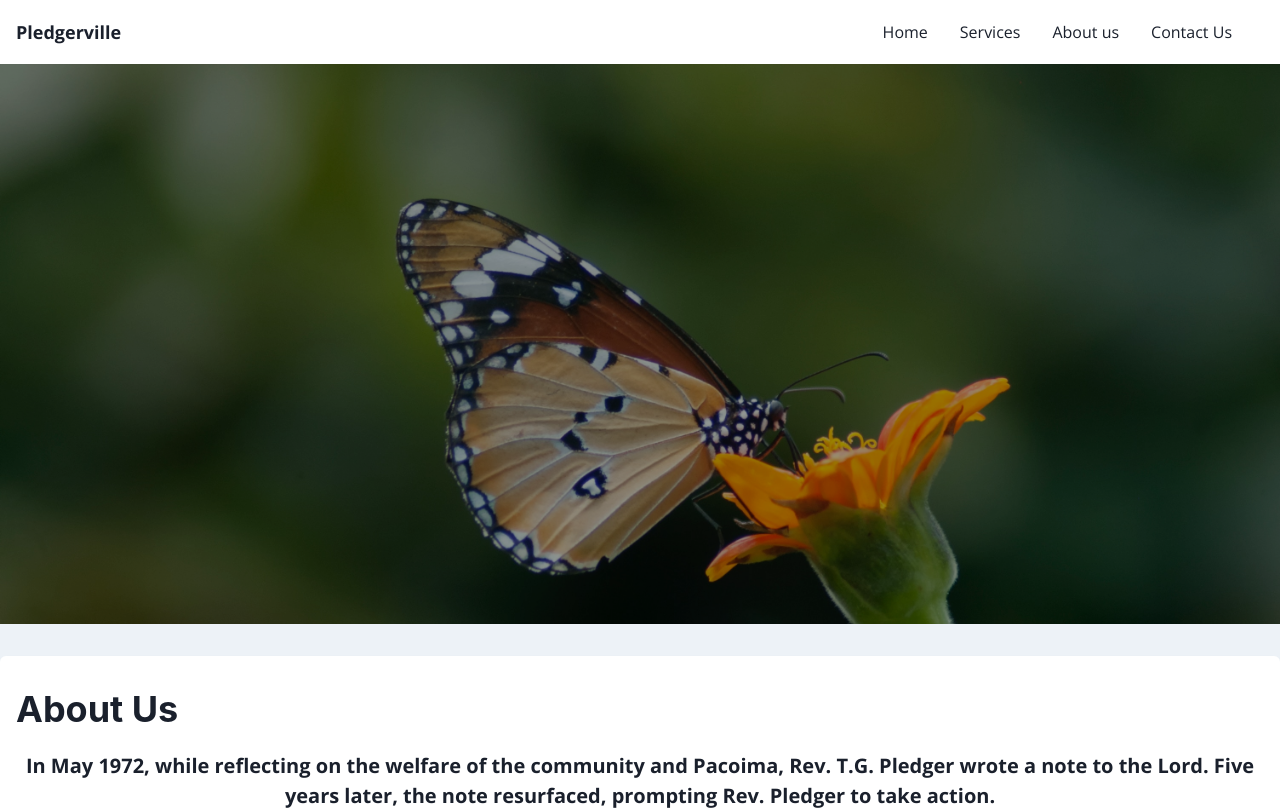
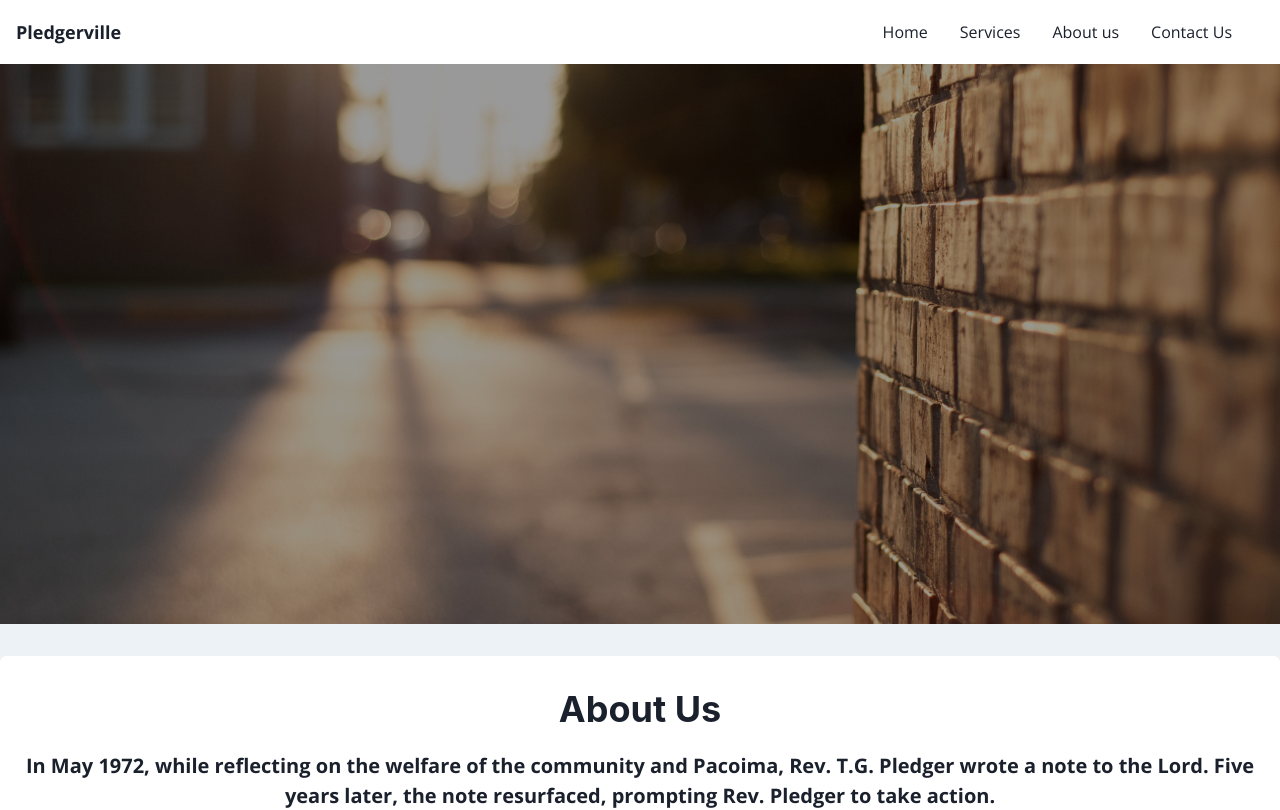
Before and after one commit to Pledgerville/next-app, a Next.js app: page /AboutPage in a window 1280 px wide. Shown: the top 810 px of the page. Built offline with nearby package versions, Linux system fonts and the light colour scheme.

Commit message:
format text

```diff
--- a/src/pages/AboutPage.tsx
+++ b/src/pages/AboutPage.tsx
@@ -18,7 +18,7 @@ import {
       <Box h="100vh" overflowY="scroll">
         <Box pos="relative" w="100%" h="70vh">
           <Image
-            src="/green-monarch-dof.jpg"
+            src="/brick_dof.jpg"
             alt="description-of-your-image"
             h="100%"
             w="100%"
@@ -45,7 +45,7 @@ import {
           overflow="scroll"
           maxHeight="60vh"
         >
-          <Heading as="h2" size="xl" mb="5">
+          <Heading as="h2" size="xl" mb="5" textAlign="center">
             About Us
           </Heading>
           <Text fontSize="xl" textAlign="center" mb="5" fontWeight="semibold">
```
